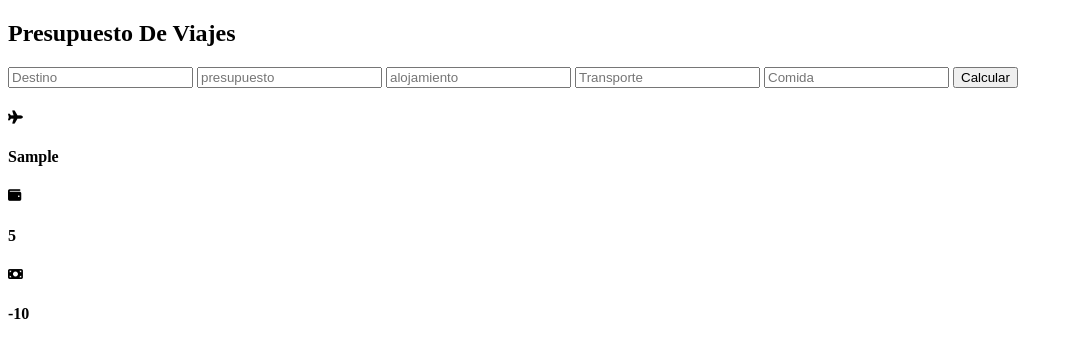
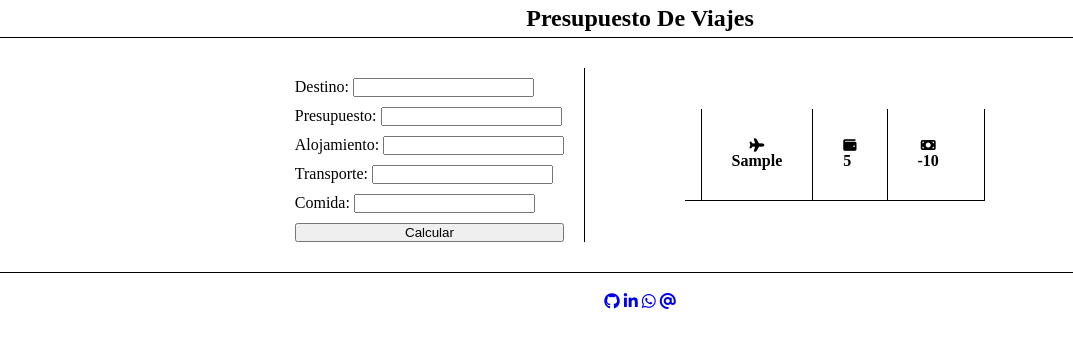
Before and after one commit to fabianNav/Gastos-De-Viajes-JS, a website built with Vite: page index.html in a window 1280 px wide. Both pictures are taken after typing "Sample", "5", "5", "5", "5" into the empty fields and a click on the input "Calcular". Shown: the whole page, without its empty margins (0-1073 px from the left). Built offline with nearby package versions, Linux system fonts and the light colour scheme.

Commit message:
Ya acomode los elementos de la pagina, mañana le dare mas estilo

```diff
--- a/css/style.css
+++ b/css/style.css
@@ -0,0 +1,84 @@
+* {
+    margin: 0;
+    padding: 0;
+    box-sizing: border-box;
+}
+
+body {
+    display: flex;
+    flex-direction: column;
+    justify-content: center;
+}
+
+/* TODO HEADER */
+
+header {
+    display: flex;
+    justify-content: center;
+    border-bottom: 1px solid #000;
+    padding-bottom: 5px;
+    padding-top: 5px;
+}
+
+/* TODO MAIN */
+
+main {
+    display: flex;
+    flex-direction: row;
+    align-items: center;
+    padding-bottom: 30px;
+    padding-top: 30px;
+    justify-content: center;
+}
+
+
+/* TODO FORM */
+
+.inputGrupo {
+    border-right: 1px solid #000;
+    padding-right: 20px;
+}
+
+.inputGrupo form {
+    display: flex;
+    flex-direction: column;
+}
+
+.inputGrupo form input {
+    margin-top: 10px;
+}
+
+.containerResultado {
+    margin-left: 100px;
+}
+
+.iconos {
+    display: flex;
+    flex-direction: row;
+    width: 300px;
+    border-bottom: 1px solid #000;
+    border-right: 1px solid #000;
+    justify-content: center;
+}
+
+.iconos div {
+    border-left: 1px solid #000;
+    padding: 30px;
+    display: flex;
+    flex-direction: column;
+}
+
+.iconos div .fa-solid {
+    display: flex;
+    justify-content: center;
+}
+
+
+/* TODO FOOTER */
+
+footer {
+    border-top: 1px solid #000;
+    padding-top: 20px;
+    display: flex;
+    justify-content: center;
+}
--- a/index.html
+++ b/index.html
@@ -13,28 +13,46 @@
       <h1>Presupuesto De Viajes</h1>
     </section>
   </header>
+
   <main>
-    <section>
+    <section class="inputGrupo">
       <form id="vacacionCalc">
-        <input type="text" name="destino" id="destino" placeholder="Destino" required>
-        <input type="number" name="presupuesto" id="presupuesto" placeholder="presupuesto" required>
-        <input type="number" name="alojamiento" id="alojamiento" placeholder="alojamiento" required>
-        <input type="number" name="transporte" id="transporte" placeholder="Transporte" required>
-        <input type="number" name="comida" id="comida" placeholder="Comida" required>
+        <label>Destino:
+          <input type="text" name="destino" id="destino" required></label>
+        <label> Presupuesto:
+          <input type="number" name="presupuesto" id="presupuesto" min="0" required>
+        </label>
+        <label> Alojamiento:
+          <input type="number" name="alojamiento" id="alojamiento" min="0" required>
+        </label>
+        <label> Transporte:
+          <input type="number" name="transporte" id="transporte" min="0" required>
+        </label>
+        <label> Comida:
+          <input type="number" name="comida" id="comida" min="0" required>
+        </label>
         <input type="submit" value="Calcular">
       </form>
     </section>
-    <section>
+    <section class="containerResultado">
       <article class="total">
-          <section id="resultado" class="resultado container">
+        <section id="resultado" class="resultado container">
 
-          </section>
+        </section>
       </article>
     </section>
 
   </main>
   <footer>
-
+    <section>
+      <article>
+        <a id="github" href="https://github.com/fabianNav"><i class="fa-brands fa-github"></i></a>
+        <a id="linkedin" href="https://www.linkedin.com/in/luis-fabian-navarro-a9a42a217/"><i
+            class="fa-brands fa-linkedin-in"></i></a>
+        <a id="whatsapp" href="https://wa.link/4vfimv"><i class="fa-brands fa-whatsapp"></i></a>
+        <a id="mail" href="mailto:time50851@gmail.com"><i class="fa-solid fa-at"></i></a>
+      </article>
+    </section>
   </footer>
   <script type="module" src="/main.js"></script>
   <script src="https://kit.fontawesome.com/5095e6fda6.js" crossorigin="anonymous"></script>
```
